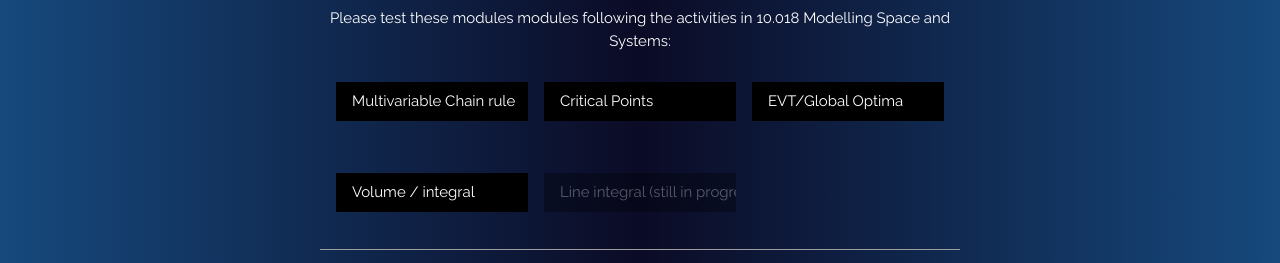
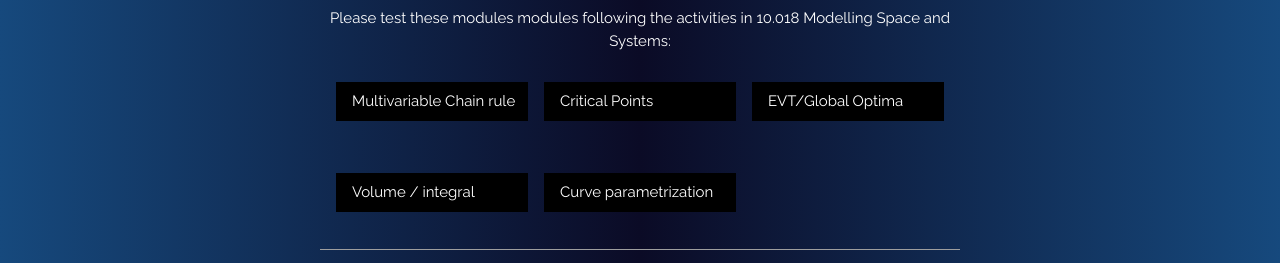
Before and after one commit to sutd10018/test2, a plain HTML site: page index.html in a window 1280 px wide. Shown: the part 316-579 px from the top of the page. Drawn offline with nearby package versions, Linux system fonts and the light colour scheme.

Commit message:
Add files via upload

```diff
--- a/index.html
+++ b/index.html
@@ -46,7 +46,7 @@
 			<p><a class="w3-button w3-block w3-black w3-left-align" href="modules/volume.html" target="_blank">Volume / integral</a></p>
 		</div>
 		<div class="w3-col m2 l4">
-			<p><a class="w3-button w3-block w3-black w3-left-align w3-disabled" href="modules/lineintegral.html" target="_blank">Line integral (still in progress)</a></p>
+			<p><a class="w3-button w3-block w3-black w3-left-align" href="modules/curve-parametrization.html" target="_blank">Curve parametrization</a></p>
 		</div>
 	</div>
 	<br>
```
